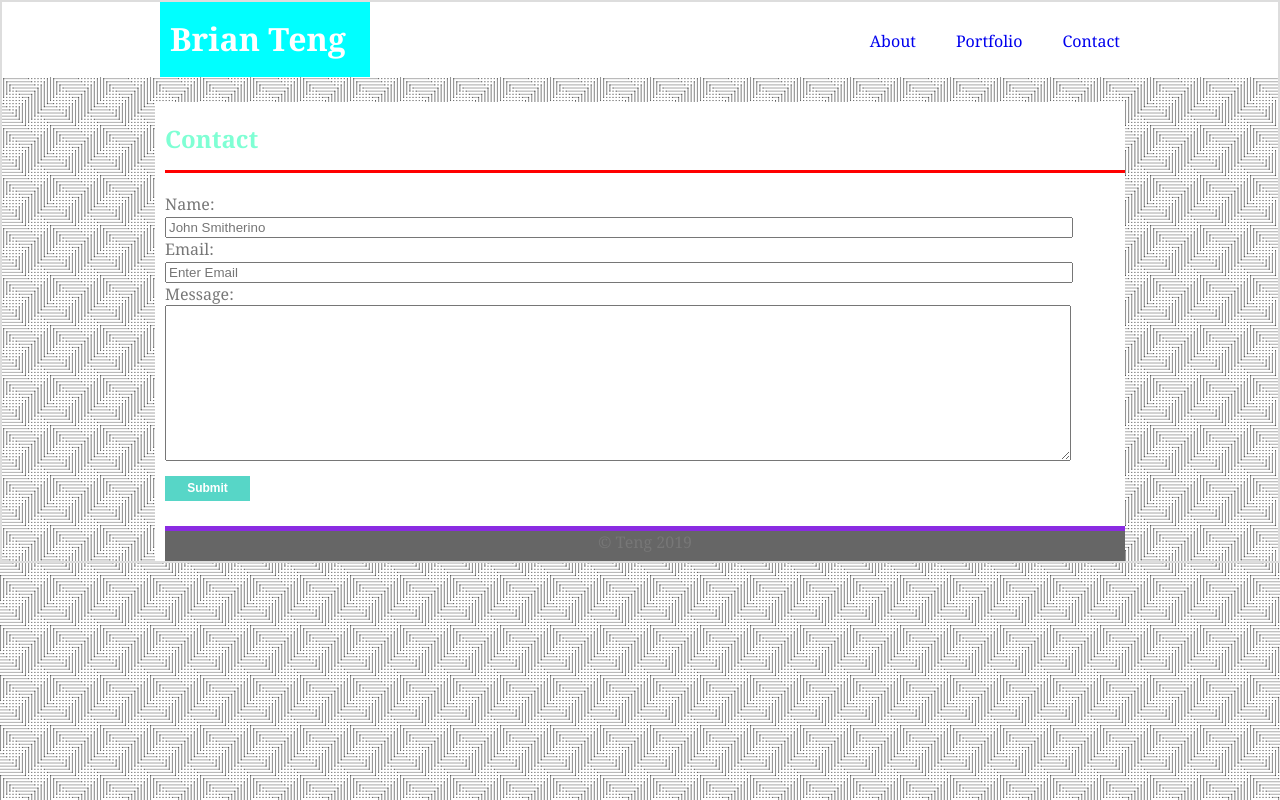
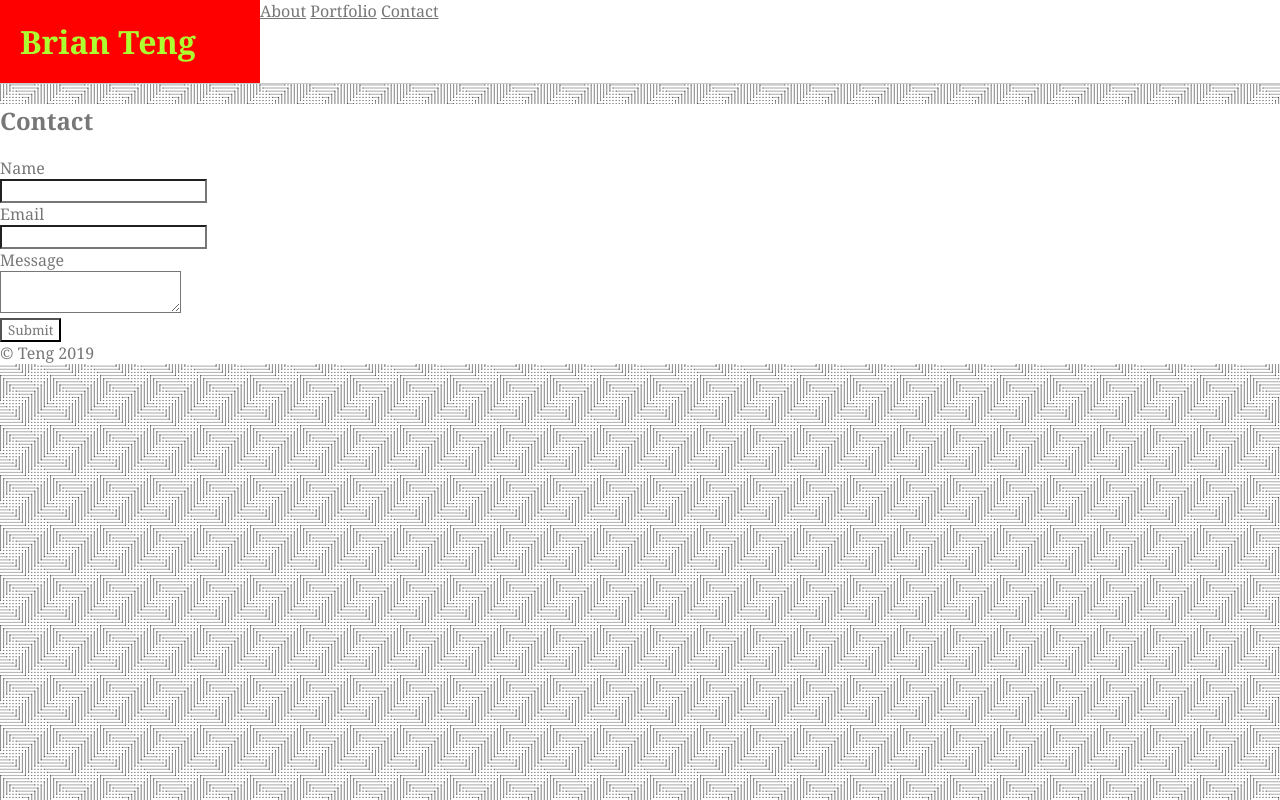
Before and after one commit to BETeng/HW2-Responsive-Portfolio, a plain HTML site: page contact.html in a window 1280 px wide. Drawn offline with Linux system fonts and the light colour scheme.

Commit message:
deleted and restarted css

```diff
--- a/assets/css/style.css
+++ b/assets/css/style.css
@@ -1,181 +1,32 @@
-body{
+*{
   background-color: #ffffff;
-  border: solid 2px #dddddd;
   color: #777777;
   font-family: Georgia, 'Times New Roman', Times, serif;
-  background-image: url(../images/crossline-dots.png);
-  margin: 0px;
 
 }
 
-
-.containerheader{
-  width: 960px;
-  background-color: #fff;
-  overflow: hidden;
-  margin: auto;
-}
-.containercontent{
-  width: 960px;
-  background-color: #fff;
-  overflow: hidden;
-  margin: auto;
-  padding-left: 10px;
-
+html, body {
+  margin: 0 auto;
+  position: relative;
+  background-image: url(../images/crossline-dots.png)
 }
 
-.img1container{
-  position: relative;
-}
-#img2container{
-  position: relative;
+html {
+  height: 100%;
 }
 
-
-
-.i1{
-  background-color:aqua;
-  width: 300px;
-  text-align: center;
-  position: absolute;
-  z-index: 100;
-  left: 40px;
-  top: 160px;
+body header {
+  border-bottom: 1px solid #cccccc;
 }
 
-#i2{
-  background-color:aqua;
-  width: 300px;
-  text-align: center;
-  position: absolute;
-  z-index: 00;
-  left: 40px;
-  top: 160px;
+body header h1 {
+  color: greenyellow;
+  background-color: red;
+  width: 220px;
+  padding: 20px;
+  margin: 0;
 }
 
-header{
-  background-color: #ffffff;
-  margin-left:none;
-  margin-right: none;
-  margin-bottom: 25px;
+header div {
+  display: flex;
 }
-
-header li{
-  float: right;
-  display: inline;
-  padding: 12px 0px 5px 40px;
-}
-
-header li a{
-  text-decoration: none;
-}
-
-#nametag{
-  float: left;
-  padding-left: 0;
-}
-
-#namebox{
-  background-color: aqua;
-  height: 60px;
-  width: 200px;
-  margin:0;
-  color:white;
-  padding-top: 15px;
-  border-left: solid aqua 10px;
-}
-h2{
-  color: aquamarine;
-  clear: both;
-  padding-bottom: 15px;
-  border-bottom:solid 3px red;
-  /* need to change the width of the bottom border */
-}
-
-img {
-  height: 200px;
-  width: 300px;
-  float: left;
-  padding: 40px;
-}
-
-#profile{
-  height: 200px;
-  width: 300px;
-  float: left;
-  padding: none !important;
-}
-/* change the way the padding around the index  image without affecting other images in portfolio */
-
-footer{
-  text-align: center;
-  background-color:#666666;
-  height: 30px;
-  border-top:solid 5px blueviolet;
-  clear: both;
-  width: 100%
-}
-
-input{
-  width: 900px;
-}
-
-textarea{
-  width: 900px;
-}
-
-#submit{
-  height: 25px;
-  margin-bottom: 25px;
-  margin-top: 10px;
-  width: 85px;
-  font-size: 12px;
-  background-color: #57d6c7;
-  font-weight: bold;
-  border: none;
-  color: white;
-}
-
-
-
-
-
-
-@media screen and (max-width: 640px){
-  #namebox{
-    background-color: pink;
-    width: 100%;
-    text-align: center;
-  }
-  .containerheader{
-    background-color: aqua;
-    width:
-  }
-  header li{
-    width: 100%;
-    text-align: center;
-  }
-  #section{
-    width:640px;
-    height: inherit;
-    padding: 0px;
-  }
-  header li{
-    text-align: center;
-    display: inline;
-    padding: 20px;
-  }
-}
-
-@media screen and (max-width: 768px){
-
-}
-
-
-
-@media screen and (max-width: 960px){
-  section{
-    width:100%;
-  }
-}
-/* @media(max-width: 640px){}; */
--- a/contact.html
+++ b/contact.html
@@ -10,36 +10,29 @@
 </head>
 
 <body>
-    <header>
-        <div class="containerheader">
-          <div id="nametag">
-            <h1 id="namebox">Brian Teng</h1>
-          </div>
-          <ul>
-            <li><a href="contact.html">Contact</a></li>
-            <li><a href="portfolio.html">Portfolio</a></li>
-            <li><a href="index.html">About</a></li>
-
-          </ul>
-        </div>
-        </div>
-      </header>
-      <section>
-        <div class="containercontent">
-<h2>Contact</h2>
-  <form>
-  Name:<br>
-  <input type="text" name="fullname" placeholder="John Smitherino">
-  <br>
-  Email:<br>
-  <input type="text" name="email" placeholder="Enter Email">
-  <br>
-  Message:<br>
-  <textarea id="textarea" cols="30" rows="10"></textarea>
-  <br>
-  <input type="submit" name ="submit"id="submit">
-</form>
-<footer>&copy Teng 2019</footer>
+  <header>
+    <div>
+      <h1>Brian Teng</h1>
+      <nav>
+        <a href="index.html">About</a>
+        <a href="portfolio.html">Portfolio</a>
+        <a href="contact.html">Contact</a>
+      </nav>
+    </div>
+  </header>
+  <article>
+    <h2>Contact</h2>
+    <form id="contactform">
+        <div>Name</div>
+        <div><input class="inputtext" type="text" name="Name" id="name"></div>
+        <div>Email</div>
+        <div><input class="inputtext" type="text" name="Email" id="email"></div>
+        <div>Message</div>
+        <div><textarea name="message" form="contactform"></textarea></div>
+        <input class="submitbutton" type="submit" value="Submit">
+    </form>
+  </article>
+  <footer class="footer">&copy Teng 2019</footer>
 </body>
 
 </html>
```
Also changed, not shown: index.html (+1 -1 lines).
